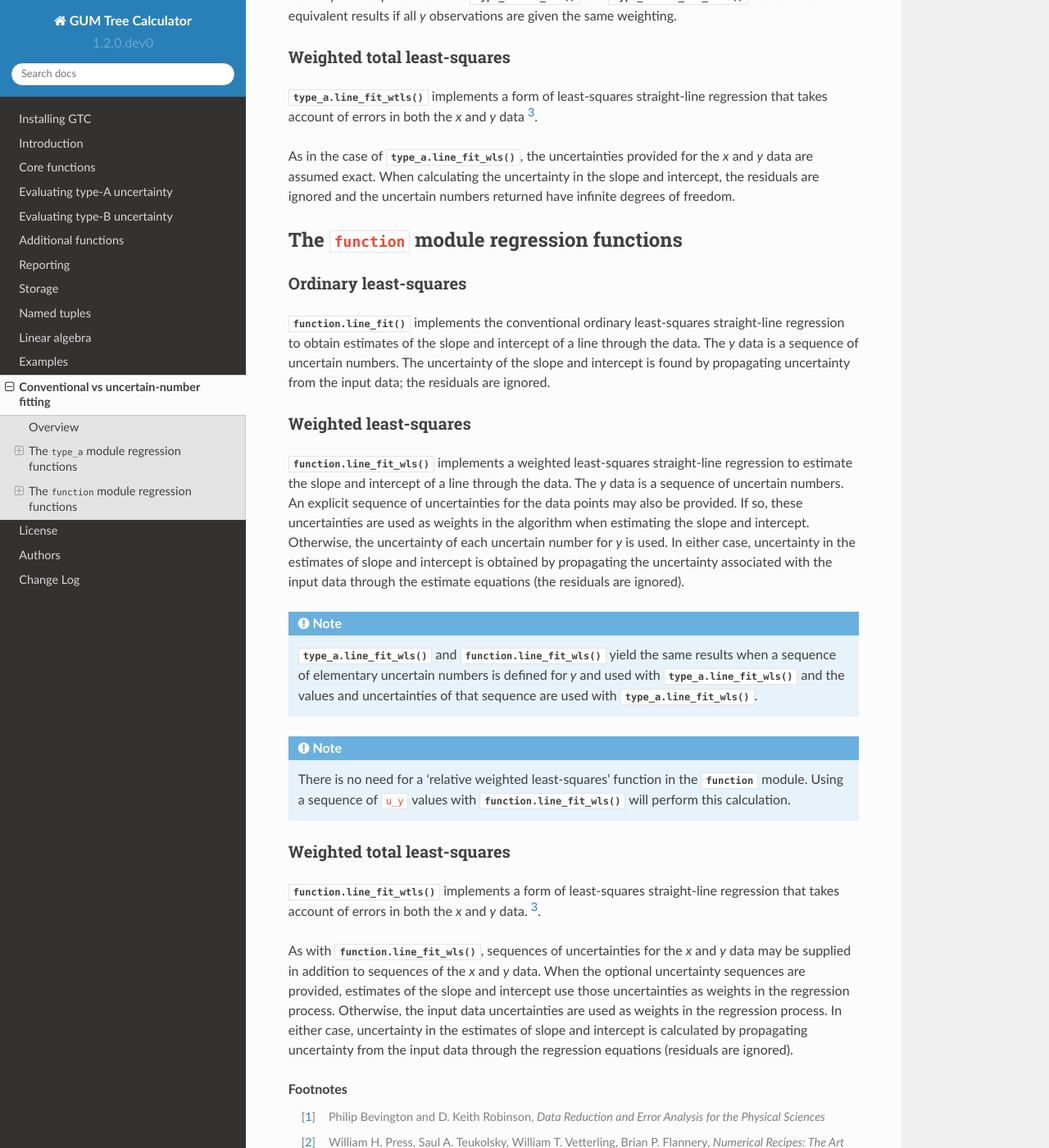
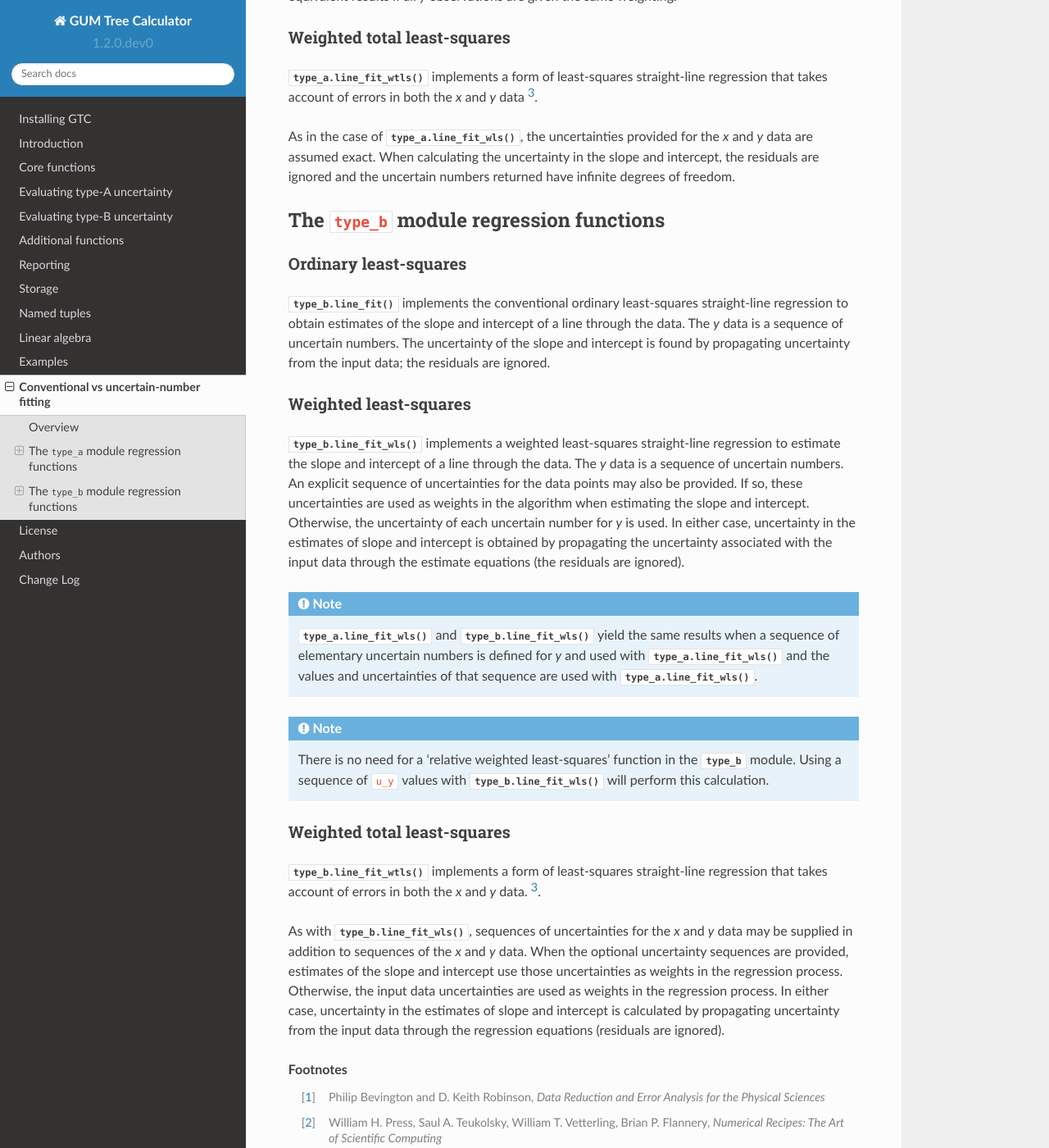
Before and after one commit to MSLNZ/GTC, a Sphinx documentation site: the page built from docs/API/regression_functions.rst, in a window 1280 px wide and 1400 px high, scrolled down 2118 px. Shown: the whole window at 82% size. Built offline with Sphinx 7.4.7 and the Read the Docs theme 2.0.0, drawn with Linux system fonts in a browser that asks for light colours; some of the changed text lies outside the part shown.

Commit message:
Changes to docs after moving regression functions to type_b.py have been completed

```diff
--- a/docs/API/GUM_H3.rst
+++ b/docs/API/GUM_H3.rst
@@ -86,10 +86,10 @@ In the first, the variance of the ``b_k`` data is assumed known from prior calib
 There are two ways to do this regression problem with ``GTC``.
 
 One way is to define a sequence with the uncertainties of the respective ``b_k`` observations. This sequence can be used with :func:`type_a.line_fit_wls` to obtain the slope and intercept.
-The other way is to define a sequence of uncertain real numbers representing the ``b_k`` data and use the function :func:`function.line_fit` ::
+The other way is to define a sequence of uncertain real numbers representing the ``b_k`` data and use the function :func:`type_b.line_fit` ::
 
     u_b = 0.001 # an arbitrary value, just as an example
-    cal = fn.line_fit(t_rel,[ureal(b_i,u_b) for b_i in b])
+    cal = type_b.line_fit(t_rel,[ureal(b_i,u_b) for b_i in b])
 
 in either case, the results obtained can be used as above to evaluate corrections.
 
@@ -104,7 +104,7 @@ First, we define a sequence of uncertain real numbers for the ``b_k`` data, in w
 
     E_sys = ureal(0,0.005)
     b_sys = [b_i + E_sys for b_i in b]
-    cal_b = fn.line_fit(t_rel,b_sys)
+    cal_b = type_b.line_fit(t_rel,b_sys)
     print cal_b
 
 Note that ``E_sys``, which represents the systematic error, is defined outside the list and then added to each list element. The results are ::
--- a/docs/API/regression_functions.rst
+++ b/docs/API/regression_functions.rst
@@ -10,15 +10,15 @@ Some comments about ``GTC`` fitting functions
 Overview
 ========
 
-``GTC`` has straight-line regression functions in both the :mod:`type_a` and :mod:`function` modules.
+``GTC`` has straight-line regression functions in both the :mod:`type_a` and :mod:`type_b` modules.
 
 Functions in :mod:`type_a` implement a variety of least-squares straight line fitting algorithms that provide results in the form of uncertain numbers. When used, the input data (the sequences ``x`` and ``y``) are treated as pure numbers (if sequences of uncertain numbers are provided, only the values are used in calculations).
 
-Functions defined in :mod:`function`, on the other hand, expect input sequences of uncertain numbers. These functions estimate the slope and intercept of a line by applying the same type of regression algorithms, but uncertainties are propagated through the equations and the residuals are ignored.
+Functions defined in :mod:`type_b`, on the other hand, expect input sequences of uncertain numbers. These functions estimate the slope and intercept of a line by applying the same type of regression algorithms, but uncertainties are propagated through the equations and the residuals are ignored.
 
-The distinction between functions that evaluate the uncertainty of estimates from residuals (:mod:`type_a`) and functions that evaluate uncertainty using uncertain numbers (:mod:`function`) is useful. There will be circumstances that require the use of a function in :mod:`function`, such as when systematic errors contribute to uncertainty but cannot be estimated properly using conventional regression. Without the methods available in :mod:`function`, such components of uncertainty could not be propagated. On the other hand, functions in :mod:`type_a` implement conventional regression methods.
+The distinction between functions that evaluate the uncertainty of estimates from residuals (:mod:`type_a`) and functions that evaluate uncertainty using uncertain numbers (:mod:`type_b`) is useful. There will be circumstances that require the use of a function in :mod:`type_b`, such as when systematic errors contribute to uncertainty but cannot be estimated properly using conventional regression. Without the methods available in :mod:`type_b`, such components of uncertainty could not be propagated. On the other hand, functions in :mod:`type_a` implement conventional regression methods.
 
-Discretion will be needed if it is believed that variability in a sample of data is due, in part, to errors not fully accounted for in an uncertain-number description of the data. The question is then: just how much of that variability can be explained by components of uncertainty already defined as uncertain number influences? If the answer is 'very little' then it will be appropriate to use a function from :mod:`type_a` to estimate the additional contribution to uncertainty from the sample variability. At the same time, components of uncertainty associated with the uncertain-number data should be propagated using a function from :mod:`function` that performs the same type of regression. The two result values will be identical (the estimates of the slope and intercept will be the same) but the uncertainties will differ. :func:`type_a.merge` can then be used to merge the results.
+Discretion will be needed if it is believed that variability in a sample of data is due, in part, to errors not fully accounted for in an uncertain-number description of the data. The question is then: just how much of that variability can be explained by components of uncertainty already defined as uncertain number influences? If the answer is 'very little' then it will be appropriate to use a function from :mod:`type_a` to estimate the additional contribution to uncertainty from the sample variability. At the same time, components of uncertainty associated with the uncertain-number data should be propagated using a function from :mod:`type_b` that performs the same type of regression. The two result values will be identical (the estimates of the slope and intercept will be the same) but the uncertainties will differ. :func:`type_a.merge` can then be used to merge the results.
 
 Clearly, this approach could potentially over-estimate the effect of some influences and inflate the combined uncertainty of results. It is a matter of judgement as to whether to merge type-A and type-B results in a particular procedure.
 
@@ -55,31 +55,31 @@ Weighted total least-squares
 
 As in the case of :func:`type_a.line_fit_wls`, the uncertainties provided for the `x` and `y` data are assumed exact. When calculating the uncertainty in the slope and intercept, the residuals are ignored and the uncertain numbers returned have infinite degrees of freedom.
 
-The ``function`` module regression functions
-============================================
+The ``type_b`` module regression functions
+==========================================
 
 Ordinary least-squares
 ----------------------
-:func:`function.line_fit` implements the conventional ordinary least-squares straight-line regression to obtain estimates of the slope and intercept of a line through the data. The `y` data is a sequence of uncertain numbers. The uncertainty of the slope and intercept is found by propagating uncertainty from the input data; the residuals are ignored.
+:func:`type_b.line_fit` implements the conventional ordinary least-squares straight-line regression to obtain estimates of the slope and intercept of a line through the data. The `y` data is a sequence of uncertain numbers. The uncertainty of the slope and intercept is found by propagating uncertainty from the input data; the residuals are ignored.
 
 Weighted least-squares
 ----------------------
-:func:`function.line_fit_wls` implements a weighted least-squares straight-line regression to estimate the slope and intercept of a line through the data. The `y` data is a sequence of uncertain numbers. An explicit sequence of uncertainties for the data points may also be provided. If so, these uncertainties are used as weights in the algorithm when estimating the slope and intercept. Otherwise, the uncertainty of each uncertain number for `y` is used. In either case, uncertainty in the estimates of slope and intercept is obtained by propagating the uncertainty associated with the input data through the estimate equations (the residuals are ignored).
+:func:`type_b.line_fit_wls` implements a weighted least-squares straight-line regression to estimate the slope and intercept of a line through the data. The `y` data is a sequence of uncertain numbers. An explicit sequence of uncertainties for the data points may also be provided. If so, these uncertainties are used as weights in the algorithm when estimating the slope and intercept. Otherwise, the uncertainty of each uncertain number for `y` is used. In either case, uncertainty in the estimates of slope and intercept is obtained by propagating the uncertainty associated with the input data through the estimate equations (the residuals are ignored).
 
 .. note::
 
-    :func:`type_a.line_fit_wls` and :func:`function.line_fit_wls` yield the same results when a sequence of elementary uncertain numbers is defined for `y` and used with :func:`type_a.line_fit_wls` and the values and uncertainties of that sequence are used with :func:`type_a.line_fit_wls`.
+    :func:`type_a.line_fit_wls` and :func:`type_b.line_fit_wls` yield the same results when a sequence of elementary uncertain numbers is defined for `y` and used with :func:`type_a.line_fit_wls` and the values and uncertainties of that sequence are used with :func:`type_a.line_fit_wls`.
 
 .. note::
 
-    There is no need for a 'relative weighted least-squares' function in the :mod:`function` module. Using a sequence of ``u_y`` values with :func:`function.line_fit_wls` will perform this calculation.
+    There is no need for a 'relative weighted least-squares' function in the :mod:`type_b` module. Using a sequence of ``u_y`` values with :func:`type_b.line_fit_wls` will perform this calculation.
 
 Weighted total least-squares
 ----------------------------
 
-:func:`function.line_fit_wtls` implements a form of least-squares straight-line regression that takes account of errors in both the `x` and `y` data. [#Krystek]_.
+:func:`type_b.line_fit_wtls` implements a form of least-squares straight-line regression that takes account of errors in both the `x` and `y` data. [#Krystek]_.
 
-As with :func:`function.line_fit_wls`, sequences of uncertainties for the `x` and `y` data may be supplied in addition to sequences of the `x` and `y` data. When the optional uncertainty sequences are provided, estimates of the slope and intercept use those uncertainties as weights in the regression process. Otherwise, the input data uncertainties are used as weights in the regression process.  In either case, uncertainty in the estimates of slope and intercept is calculated by propagating uncertainty from the input data through the regression equations (residuals are ignored).
+As with :func:`type_b.line_fit_wls`, sequences of uncertainties for the `x` and `y` data may be supplied in addition to sequences of the `x` and `y` data. When the optional uncertainty sequences are provided, estimates of the slope and intercept use those uncertainties as weights in the regression process. Otherwise, the input data uncertainties are used as weights in the regression process.  In either case, uncertainty in the estimates of slope and intercept is calculated by propagating uncertainty from the input data through the regression equations (residuals are ignored).
 
 .. rubric:: Footnotes
 
```
Also changed, not shown: docs/API/type_b.rst (+13 -0 lines), 6 other files.
